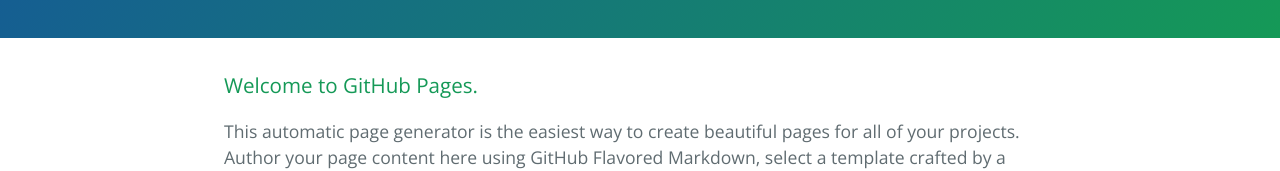
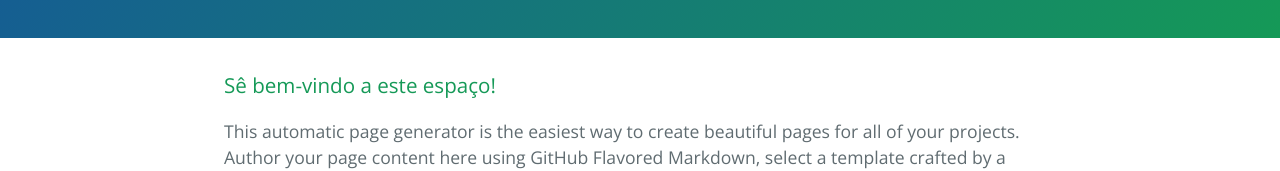
Before and after one commit to Terraqueo/plenodesemprego.github.io, a plain HTML site: page index.html in a window 1280 px wide. Shown: the part 279-450 px from the top of the page. Drawn offline with nearby package versions, Linux system fonts and the light colour scheme.

Commit message:
Update index.html

```diff
--- a/index.html
+++ b/index.html
@@ -17,7 +17,7 @@
 
     <section class="main-content">
       <h3>
-<a id="welcome-to-github-pages" class="anchor" href="#welcome-to-github-pages" aria-hidden="true"><span class="octicon octicon-link"></span></a>Welcome to GitHub Pages.</h3>
+<a id="welcome-to-github-pages" class="anchor" href="#welcome-to-github-pages" aria-hidden="true"><span class="octicon octicon-link"></span></a>Sê bem-vindo a este espaço!</h3>
 
 <p>This automatic page generator is the easiest way to create beautiful pages for all of your projects. Author your page content here using GitHub Flavored Markdown, select a template crafted by a designer, and publish. After your page is generated, you can check out the new branch:</p>
 
```
